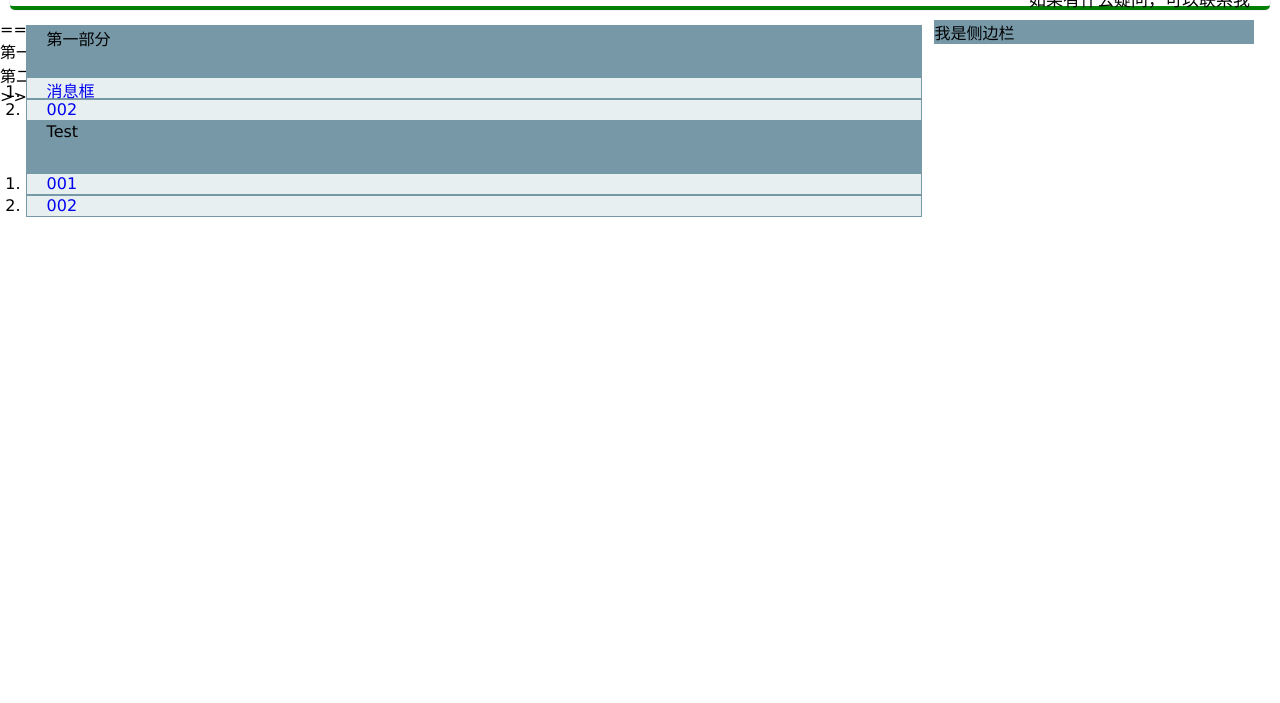
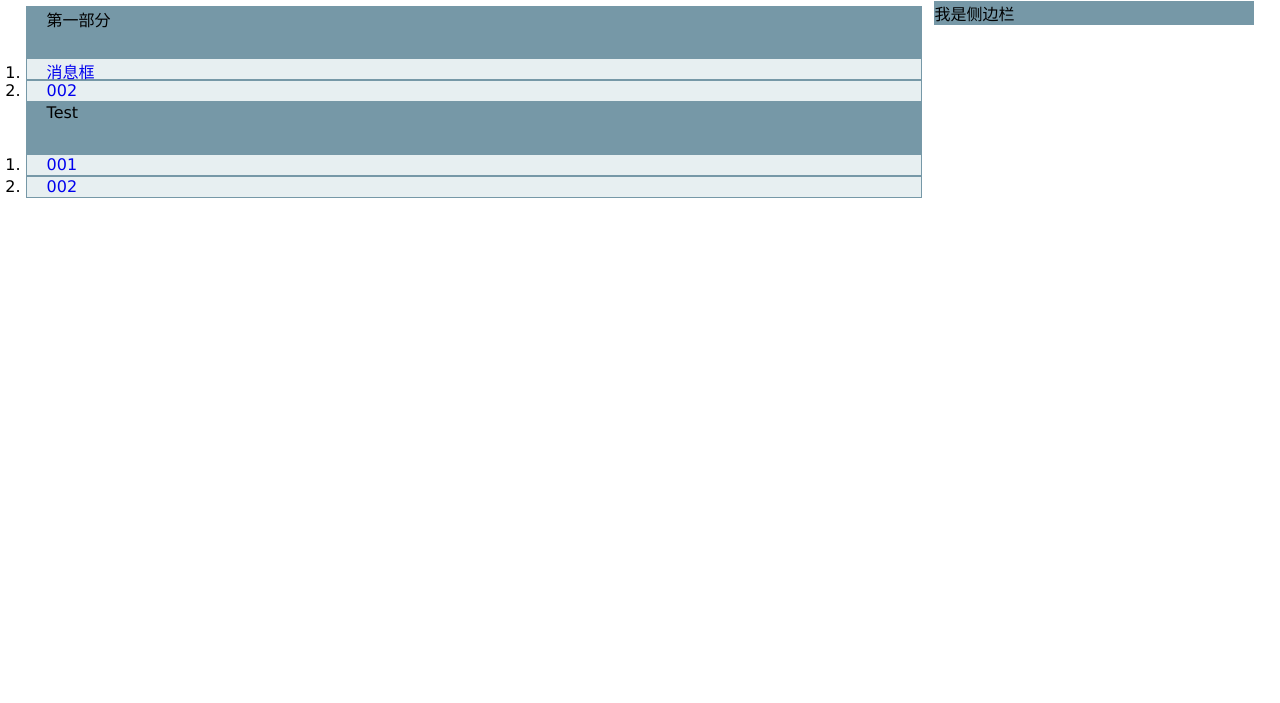
Before and after one commit to evenIfAlsoGo/JSExercises, a plain HTML site: page index.html in a window 1280 px wide. Shown: the part 97-800 px from the top of the page. Drawn offline with Linux system fonts and the light colour scheme.

```diff
--- a/index.html
+++ b/index.html
@@ -7,7 +7,6 @@
 	<link rel="stylesheet" href="css/index.css">
 </head>
 <body>
-<<<<<<< HEAD
 	<div class="model title">
 		<p>JavaScript 练习</p>
 		<span>如果有什么疑问，可以联系我</span>
@@ -28,11 +27,5 @@
 	<div class="sideBar">
 		我是侧边栏
 	</div>
-=======
-	<ol>
-		<li>第一个页面：<a href="pages/js001.html">001</a></li>
-		<li>第二个页面：<a href="pages/js002.html">002</a></li>
-	</ol>
->>>>>>> 8cb7bbc982b12b634acfd6430a7da3fdeefd2100
 </body>
 </html>
```
